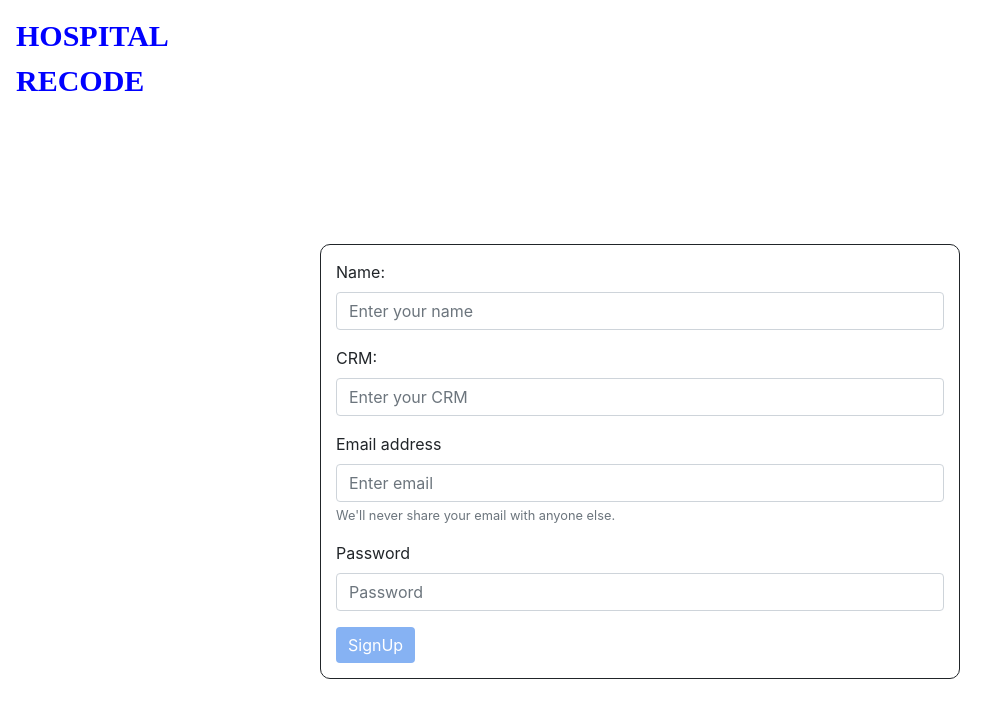
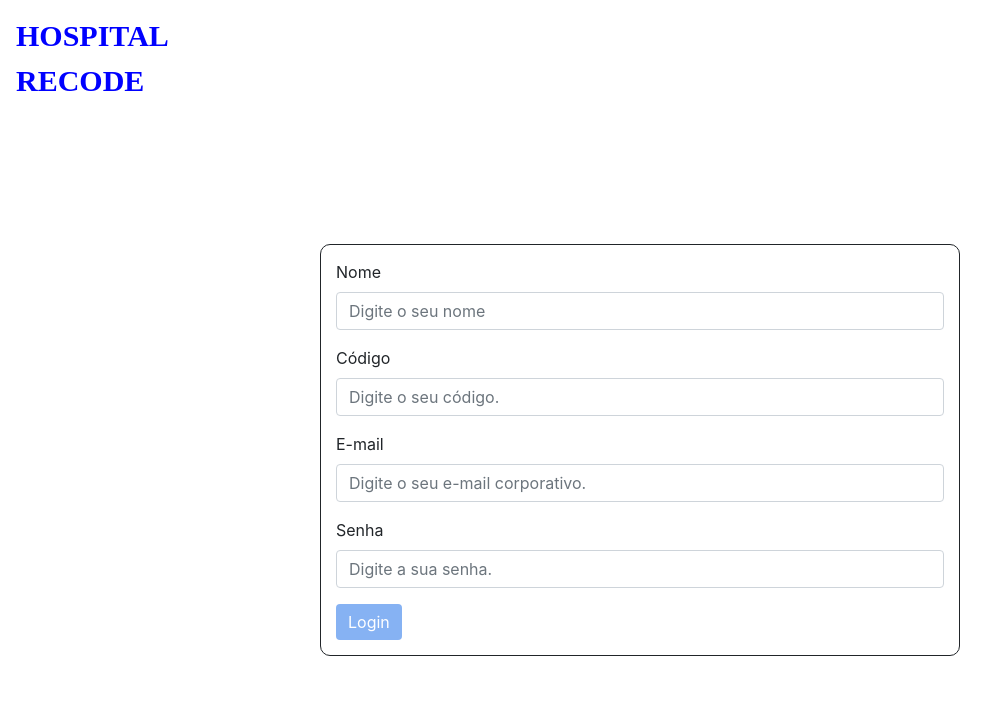
Before and after one commit to matheus-gui/RecodeHospFront, a React (Create React App) app: page /login in a window 1280 px wide. Shown: the top 718 px of the page, without its empty margins (0-1007 px from the left). Built offline with nearby package versions, Linux system fonts and the light colour scheme.

Commit message:
Alteração no formulário

```diff
--- a/src/pages/Login/index.js
+++ b/src/pages/Login/index.js
@@ -7,31 +7,29 @@ const Login = () => {
             <Form style={{width:"50%", marginLeft:"25%", marginTop:"10%", border:"1px solid", borderRadius:"10px", boxShadow: "5px" ,padding:"15px"}}>
 
                 <Form.Group controlId="formBasicEmail">
-                    <Form.Label>Name:</Form.Label>
-                    <Form.Control type="text" placeholder="Enter your name" />
+                    <Form.Label>Nome</Form.Label>
+                    <Form.Control type="text" placeholder="Digite o seu nome" />
 
                 </Form.Group>
 
                 <Form.Group controlId="formBasicEmail">
-                    <Form.Label>CRM:</Form.Label>
-                    <Form.Control type="number" placeholder="Enter your CRM" />
+                    <Form.Label>Código</Form.Label>
+                    <Form.Control type="number" placeholder="Digite o seu código." />
                 </Form.Group>
 
                 <Form.Group controlId="formBasicEmail">
-                    <Form.Label>Email address</Form.Label>
-                    <Form.Control type="email" placeholder="Enter email" />
-                    <Form.Text className="text-muted">
-                    We'll never share your email with anyone else.
-                    </Form.Text>
+                    <Form.Label>E-mail</Form.Label>
+                    <Form.Control type="email" placeholder="Digite o seu e-mail corporativo." />
+
                 </Form.Group>
 
                 <Form.Group controlId="formBasicPassword">
-                    <Form.Label>Password</Form.Label>
-                    <Form.Control type="password" placeholder="Password" />
+                    <Form.Label>Senha</Form.Label>
+                    <Form.Control type="password" placeholder="Digite a sua senha." />
                 </Form.Group>
 
                 <Button style={{backgroundColor:"#86b2f3", border:"none"}} type="submit">
-                    SignUp
+                    Login
                 </Button>
             </Form>
         </div>
```
